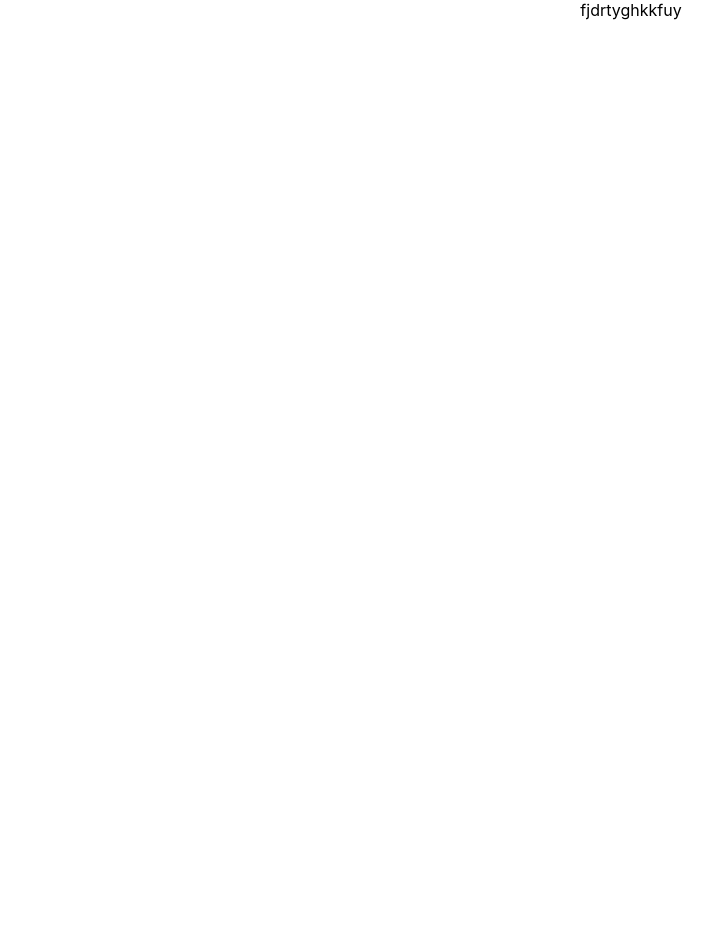
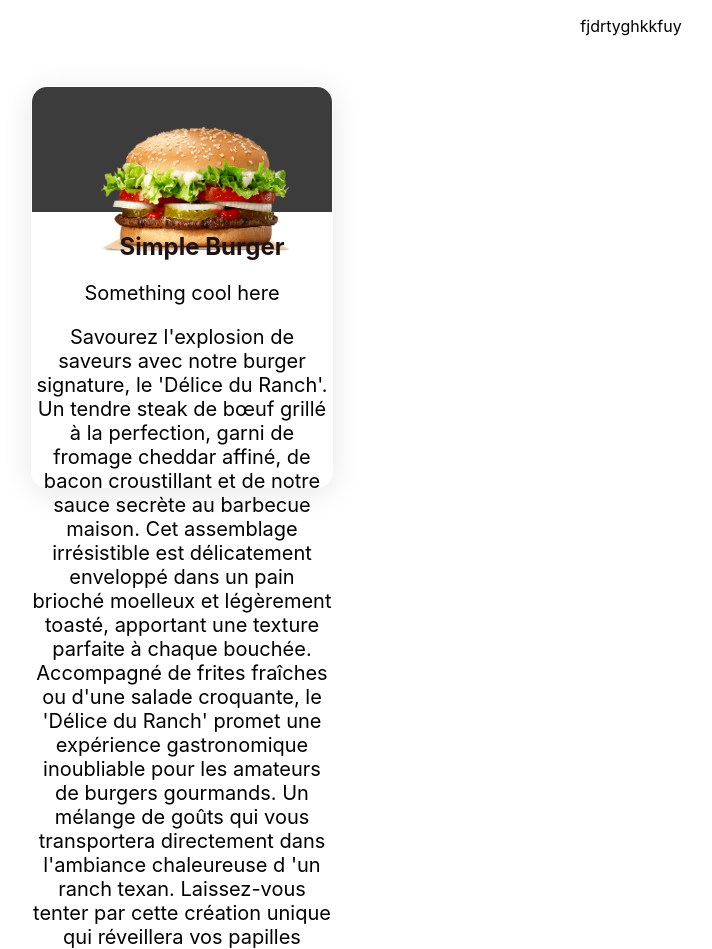
Before and after one commit to DtkJason/TP-Restauration, a React (Create React App) app: page / in a window 1280 px wide. Shown: the whole page, without its empty margins (9-721 px from the left). Before the commit the page ends 800 px from the top, so only its background shows below. Built offline with nearby package versions, Linux system fonts and the light colour scheme.

Commit message:
card burgeur et ddescription

```diff
--- a/src/App.js
+++ b/src/App.js
@@ -1,7 +1,34 @@
 import "./App.css";
+import burger from "./assets/burger.png";
+import Card from "./components/Card";
 
 function App() {
-  return <div className="App">fjdrtyghkkfuy</div>;
+  return (
+    <div className="App">
+      <p></p>
+      fjdrtyghkkfuy
+      <Card.Primary
+        title="Simple Burger"
+        label="Something cool here"
+        details="Savourez l'explosion de saveurs avec notre burger signature, le 'Délice du Ranch'.
+        Un tendre steak de bœuf grillé à la perfection, garni
+        de fromage cheddar affiné, de bacon croustillant et
+        de notre sauce secrète au barbecue maison. Cet assemblage
+        irrésistible est délicatement enveloppé dans un pain brioché
+        moelleux et légèrement toasté, apportant une texture
+        parfaite à chaque bouchée. Accompagné de frites fraîches ou
+        d'une salade croquante, le 'Délice du Ranch' promet une
+        expérience gastronomique inoubliable pour les amateurs de
+        burgers gourmands. Un mélange de goûts qui vous transportera
+        directement dans l'ambiance chaleureuse d 'un ranch texan.
+        Laissez-vous tenter par cette création unique qui réveillera vos
+        papilles "
+        icon={burger}
+        iconPosition="right"
+        Background={burger}
+      ></Card.Primary>
+    </div>
+  );
 }
 
 export default App;
--- a/src/components/Card/CardPrimary/index.css
+++ b/src/components/Card/CardPrimary/index.css
@@ -26,12 +26,12 @@
         position: relative;
         top: -120%;
         left: 20px;
-        color: aliceblue;
+        color: rgb(32, 18, 18);
 
     }
 
     .card-img{
-        padding-left: 100px;
+        padding-left: 25px;
         height: 200px;
         width: 200px;
     }
@@ -39,10 +39,10 @@
         font-size: 20px;
     }
     .coté{
-        color: aliceblue;
+        color: rgb(32, 18, 18);
         font-size: 20px;
     }
     .icon{
-        color: rgb(55, 226, 198);
+        color: rgb(33, 78, 71);
         font-size: 20px;
     }
--- a/src/components/Card/CardPrimary/index.js
+++ b/src/components/Card/CardPrimary/index.js
@@ -1,5 +1,12 @@
 import "./index.css";
-export const Card = ({ title, label, icon, iconPosition, Background }) => {
+export const Primary = ({
+  title,
+  label,
+  details,
+  icon,
+  iconPosition,
+  Background,
+}) => {
   return (
     <div className="card1">
       <div className="card-header">
@@ -8,6 +15,7 @@ export const Card = ({ title, label, icon, iconPosition, Background }) => {
       <div className="card-body">
         <h2 className="card-title">{title}</h2>
         <p>{label}</p>
+        <p>{details}</p>
       </div>
     </div>
   );
```
